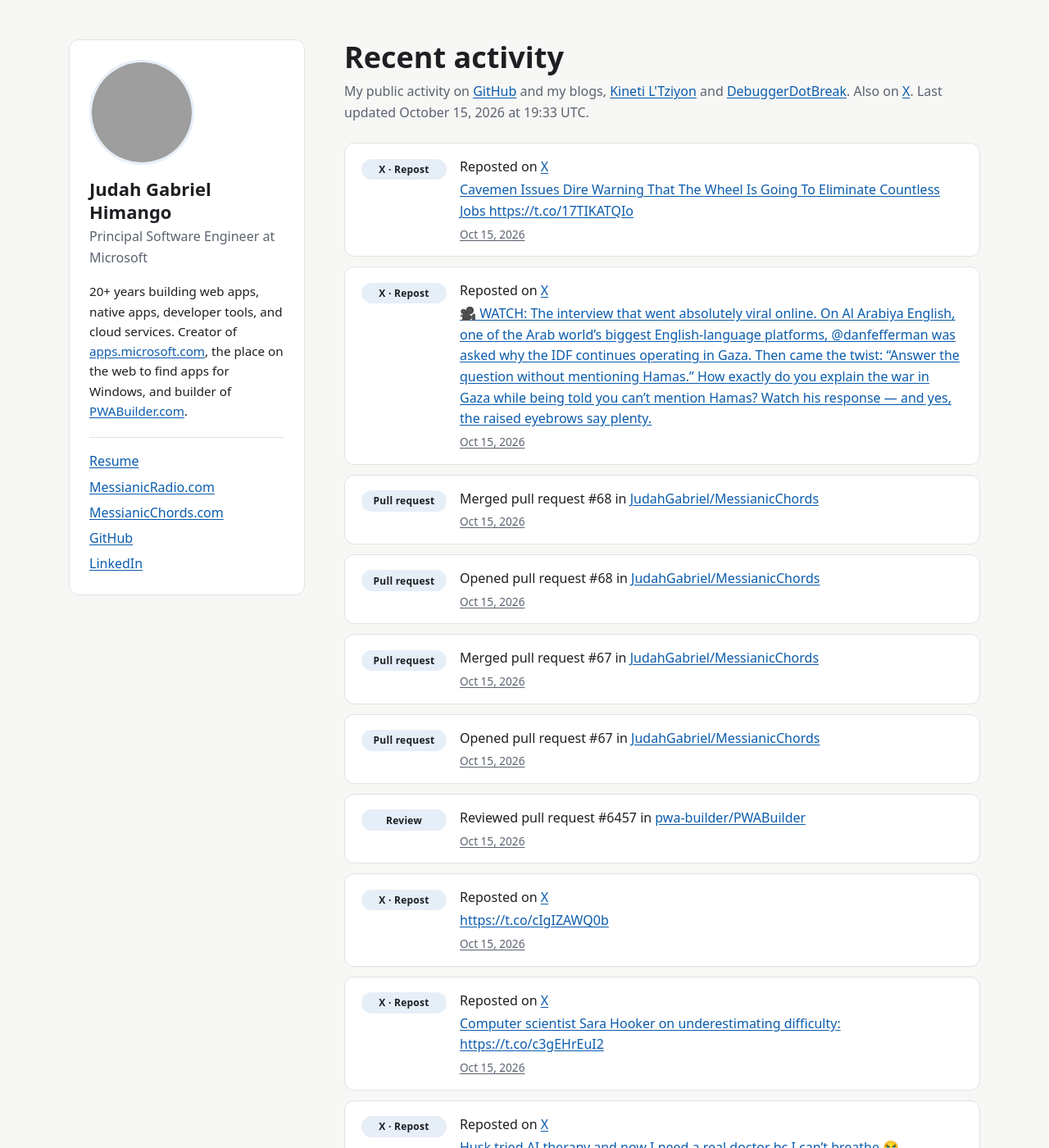
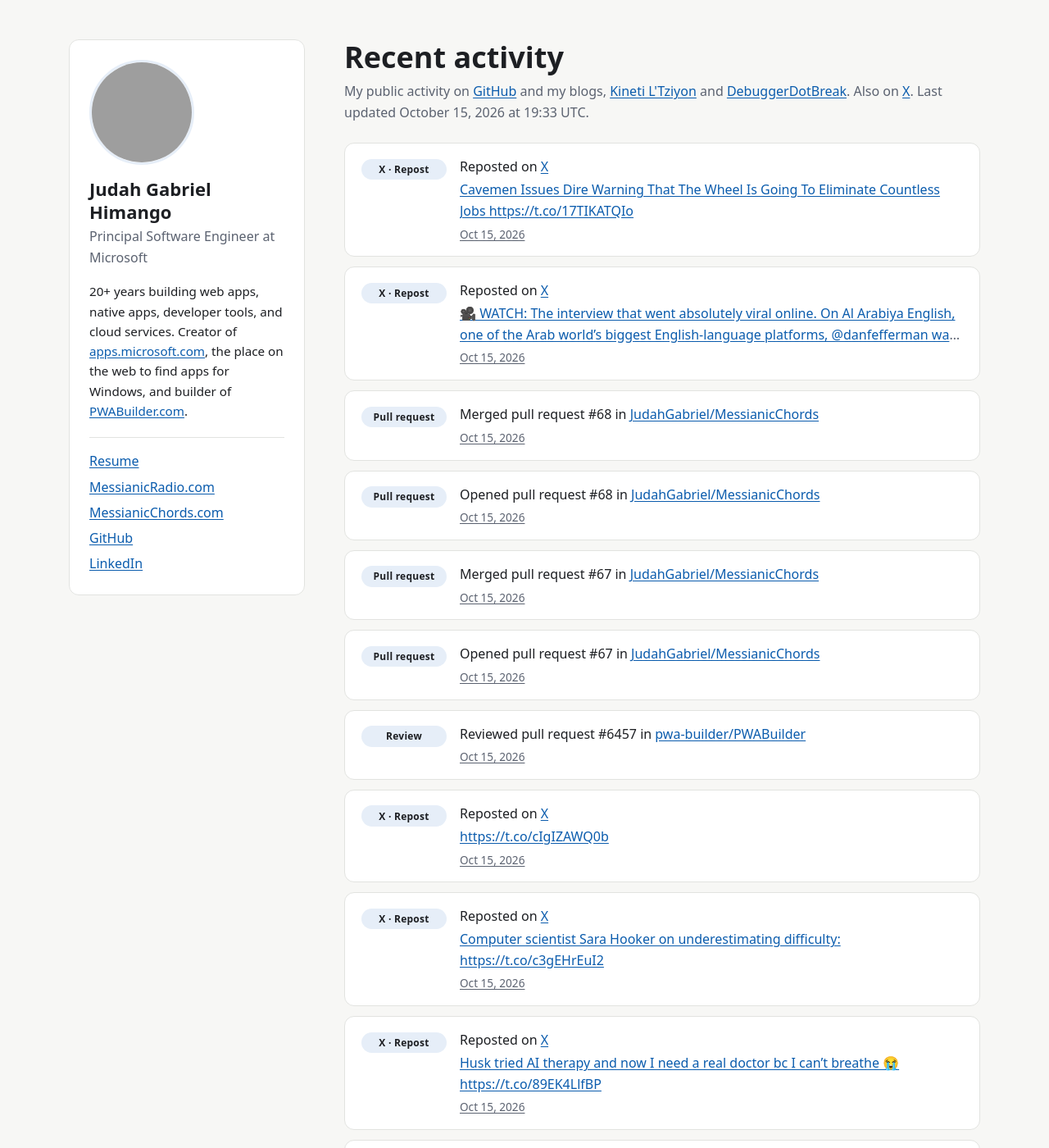
Before and after one commit to JudahGabriel/JudahGabriel.github.io, a Jekyll site: the page built from index.html, in a window 1280 px wide and 1400 px high. Shown: the whole window at 82% size. Built offline with Jekyll 4.4.1, drawn with Linux system fonts in a browser that asks for light colours; grey boxes are pictures that could not be loaded.

Commit message:
Clamp X post text to two lines
Co-authored-by: Copilot App <223556219+Copilot@users.noreply.github.com>
Copilot-Session: fd20eb3f-070d-4472-888d-e43e768f956b

```diff
--- a/assets/css/site.css
+++ b/assets/css/site.css
@@ -163,6 +163,14 @@ main:focus:not(:focus-visible) { outline: none; }
 .activity-body p { margin: 0; overflow-wrap: anywhere; }
 .activity-title { margin-top: 0.15rem !important; color: var(--muted); }
 .activity-time { margin-top: 0.25rem !important; font-size: 0.85rem; }
+.source-x .activity-title {
+  display: -webkit-box;
+  -webkit-box-orient: vertical;
+  -webkit-line-clamp: 2;
+  line-clamp: 2;
+  overflow: hidden;
+  overflow-wrap: anywhere;
+}
 .activity-time a { color: var(--muted); }
 
 @media (max-width: 30rem) {
--- a/index.html
+++ b/index.html
@@ -22,7 +22,7 @@ description: Judah Gabriel Himango — principal software engineer. Recent publi
   {%- if feed.items and feed.items.size > 0 %}
   <ol class="activity">
     {%- for item in feed.items %}
-    <li class="activity-item">
+    <li class="activity-item source-{{ item.source | slugify }}">
       <span class="badge badge-{{ item.kind | slugify }}">{{ item.label | escape }}</span>
       <div class="activity-body">
         <p class="activity-text">
```
